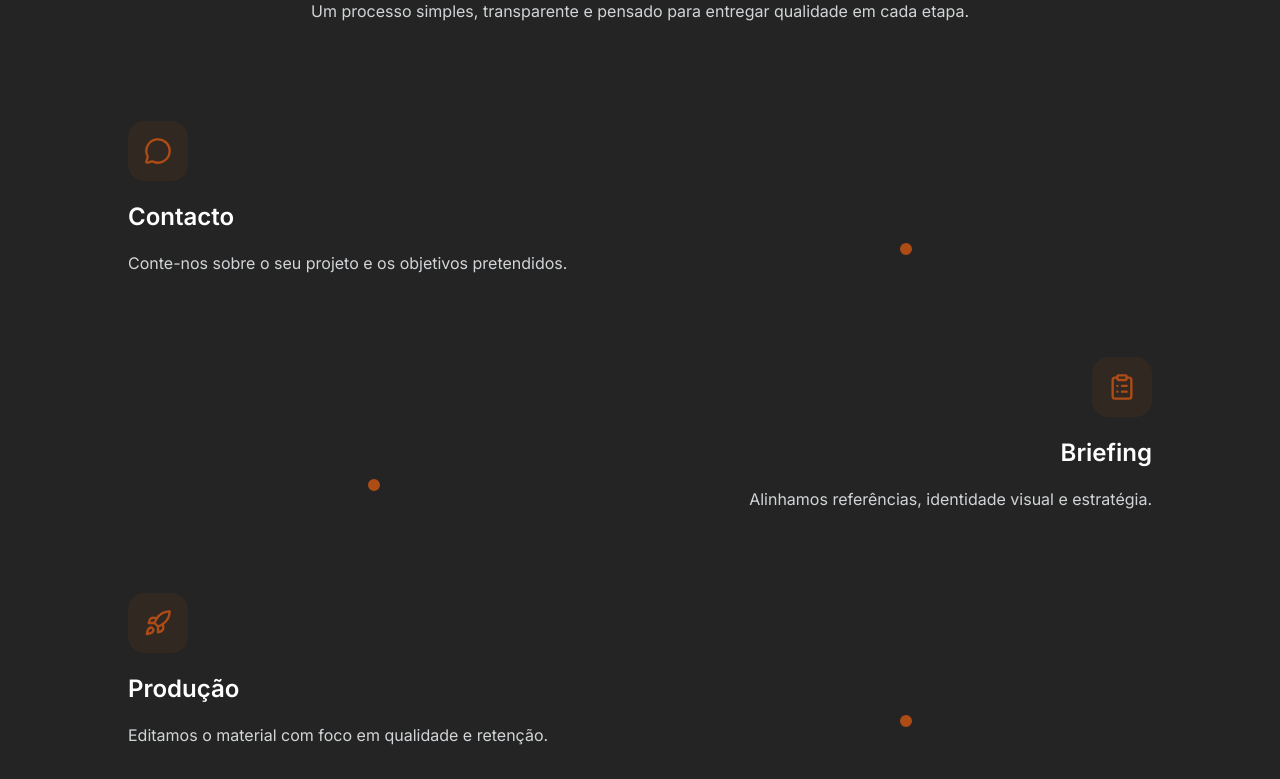
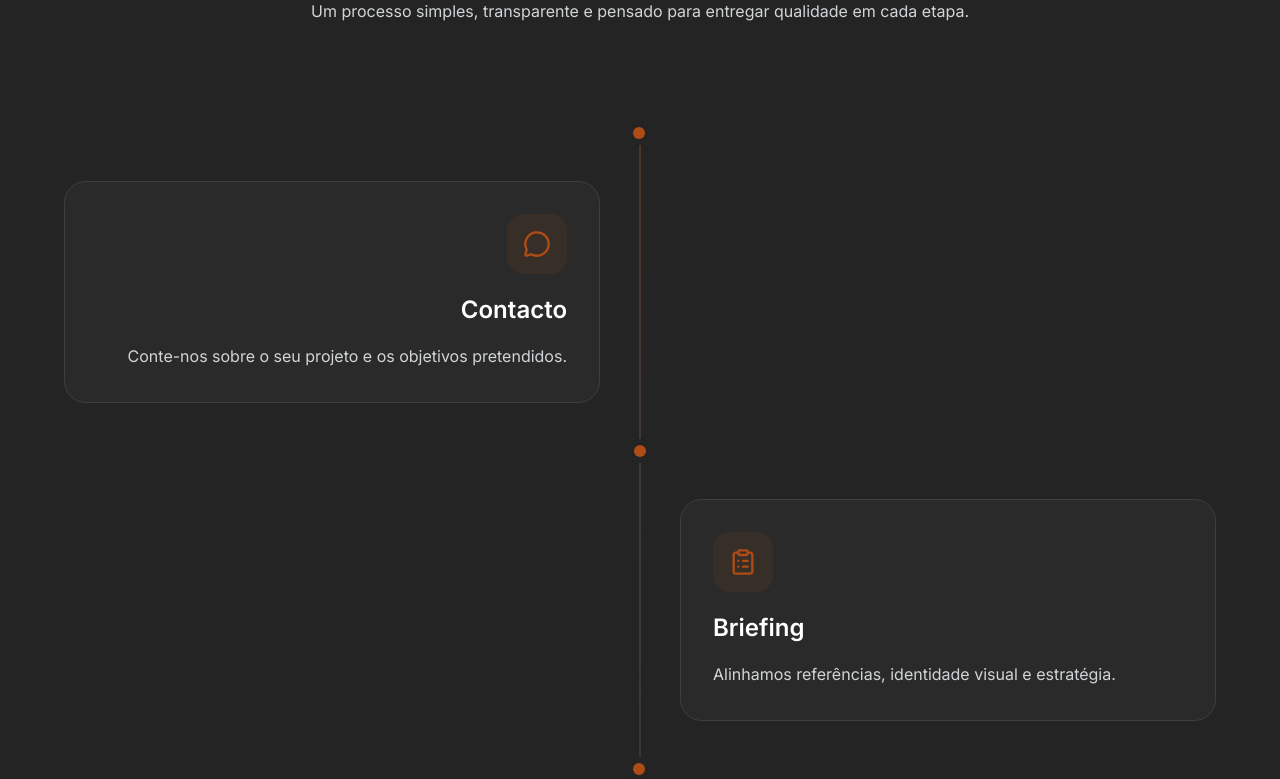
Before and after one commit to ade-simao/edita-criativo, a Next.js app: page / in a window 1280 px wide. Shown: the part 4200-4979 px from the top of the page. Built offline with nearby package versions, Linux system fonts and the light colour scheme.

Commit message:
style(how-it-works): improve timeline spacing and visual hierarchy

```diff
--- a/src/app/(home)/_components/sections/how-it-works/HowItWorks.tsx
+++ b/src/app/(home)/_components/sections/how-it-works/HowItWorks.tsx
@@ -23,10 +23,18 @@ export function HowItWorks() {
           </Text>
         </div>
 
-        <div className="mx-auto mt-24 flex max-w-5xl flex-col gap-20">
-          {steps.map((step, index) => (
-            <TimelineItem key={step.title} index={index} {...step} />
-          ))}
+        <div className="relative mx-auto mt-24 max-w-6xl">
+          {/* Linha Desktop */}
+          <div className="absolute left-1/2 top-0 hidden h-[105.5%] w-px -translate-x-1/2 bg-border lg:block bg-linear-to-b from-primary/40 via-border to-primary/40" />
+
+          {/* Linha Mobile */}
+          <div className="absolute left-5 top-0 h-full w-px bg-border lg:hidden bg-linear-to-b from-primary/40 via-border to-primary/40" />
+
+          <div className="space-y-20 lg:space-y-24">
+            {steps.map((step, index) => (
+              <TimelineItem key={step.title} index={index} {...step} />
+            ))}
+          </div>
         </div>
       </Container>
     </Section>
--- a/src/app/(home)/_components/sections/how-it-works/TimelineItem.tsx
+++ b/src/app/(home)/_components/sections/how-it-works/TimelineItem.tsx
@@ -13,6 +13,18 @@ type Props = {
 export function TimelineItem({ icon: Icon, title, description, index }: Props) {
   const reverse = index % 2 !== 0;
 
+  const Card = (
+    <div className="rounded-2xl border border-border bg-card/70 p-8 backdrop-blur transition-all duration-300 lg:translate-y-15 hover:translate-y-7 hover:border-primary hover:shadow-[0_0_40px_rgba(174,76,22,.15)]">
+      <div className="inline-flex rounded-xl bg-primary/10 p-4">
+        <Icon className="text-primary" size={28} />
+      </div>
+
+      <h3 className="mt-5 text-2xl font-semibold">{title}</h3>
+
+      <p className="mt-4 leading-7 text-muted-foreground">{description}</p>
+    </div>
+  );
+
   return (
     <motion.div
       initial={{
@@ -23,26 +35,45 @@ export function TimelineItem({ icon: Icon, title, description, index }: Props) {
         opacity: 1,
         x: 0,
       }}
-      viewport={{ once: true, amount: 0.3 }}
-      transition={{ duration: 0.7 }}
-      className={`relative grid items-center gap-10 lg:grid-cols-2 ${
-        reverse ? "lg:[&>*:first-child]:order-2" : ""
-      }`}
+      viewport={{
+        once: false,
+        amount: 0.4,
+      }}
+      transition={{
+        duration: 0.7,
+      }}
+      className="relative"
     >
-      <div className={`${reverse ? "lg:text-right" : ""}`}>
-        <div className="inline-flex rounded-xl bg-primary/10 p-4">
-          <Icon className="text-primary" size={28} />
-        </div>
+      {/* Desktop */}
+      <div className="hidden lg:grid lg:grid-cols-2 lg:gap-20">
+        {reverse ? (
+          <>
+            <div className="relative">
+              <span className="absolute right-0 top-0 translate-x-13 rounded-full border-4 border-background flex h-6 w-6 items-center justify-center bg-background">
+                <span className="h-3 w-3 rounded-full bg-primary" />
+              </span>
+            </div>
 
-        <h3 className="mt-5 text-2xl font-semibold">{title}</h3>
+            {Card}
+          </>
+        ) : (
+          <>
+            <div className="text-right">{Card}</div>
 
-        <p className="mt-4 text-muted-foreground leading-7">{description}</p>
+            <div className="relative">
+              <span className="absolute left-0 top-0 -translate-x-13.25 rounded-full border-4 border-background flex h-6 w-6 items-center justify-center bg-background">
+                <span className="h-3 w-3 rounded-full bg-primary" />
+              </span>
+            </div>
+          </>
+        )}
       </div>
 
-      <div className="relative hidden lg:block">
-        <div className="absolute left-1/2 top-0 h-full w-px -translate-x-1/2 bg-border" />
+      {/* Mobile */}
+      <div className="relative pl-14 lg:hidden">
+        <span className="absolute left-5 top-8 -translate-x-1/2 h-4 w-4 rounded-full border-4 border-background bg-primary" />
 
-        <div className="absolute left-1/2 top-10 h-5 w-5 -translate-x-1/2 rounded-full border-4 border-background bg-primary" />
+        {Card}
       </div>
     </motion.div>
   );
```
